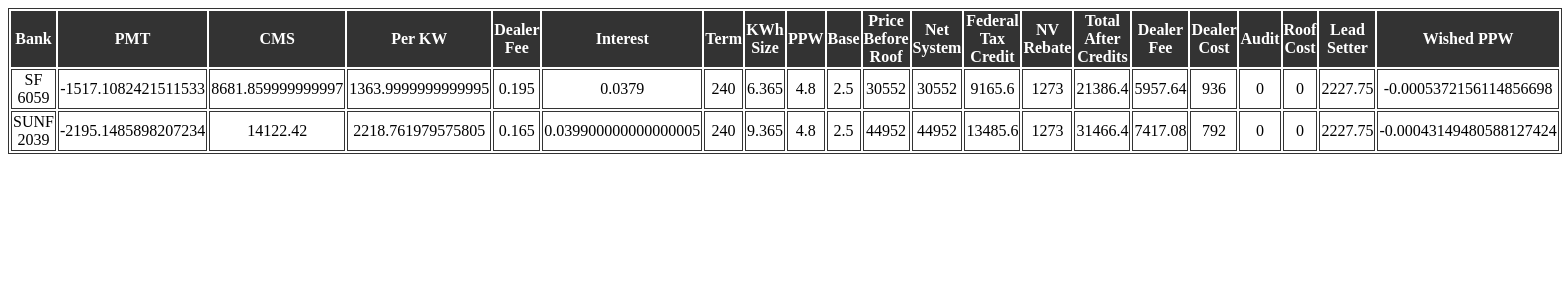
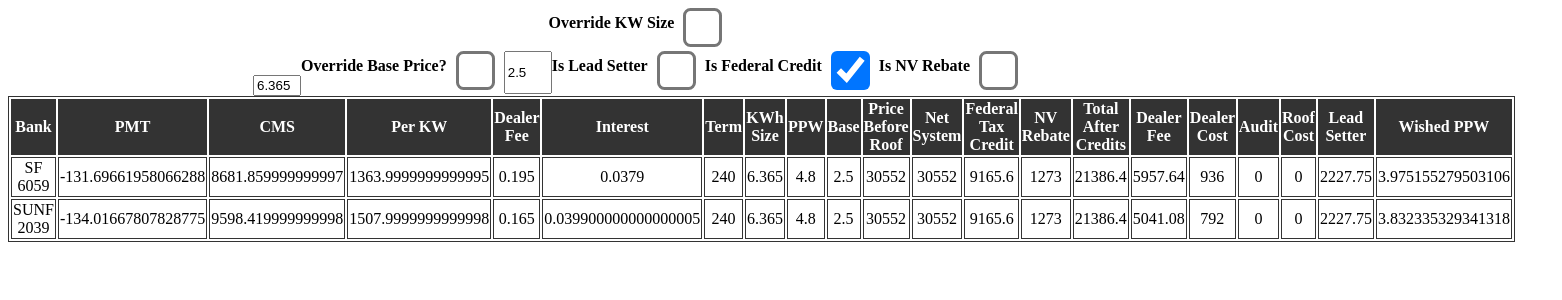
Before and after one commit to cdcalderon/NextEnergyCalculator, an Angular app: page / in a window 1280 px wide. Shown: the top 300 px of the page, 1562 px wide, since content can reach past the window. Built offline with nearby package versions, Linux system fonts and the light colour scheme.

Commit message:
implement Wishedppw and initial kwhsize updates

```diff
--- a/angular.json
+++ b/angular.json
@@ -8,7 +8,11 @@
       "sourceRoot": "src",
       "projectType": "application",
       "prefix": "app",
-      "schematics": {},
+      "schematics": {
+        "@schematics/angular:component": {
+          "styleext": "scss"
+        }
+      },
       "architect": {
         "build": {
           "builder": "@angular-devkit/build-angular:browser",
@@ -23,7 +27,7 @@
               "src/assets"
             ],
             "styles": [
-              "src/styles.css"
+              "src/styles.scss"
             ],
             "scripts": []
           },
@@ -79,7 +83,7 @@
             "tsConfig": "src/tsconfig.spec.json",
             "karmaConfig": "src/karma.conf.js",
             "styles": [
-              "src/styles.css"
+              "src/styles.scss"
             ],
             "scripts": [],
             "assets": [
--- a/src/app/app.component.css
+++ /dev/null
@@ -1,10 +0,0 @@
-table,
-td {
-    border: 1px solid #333;
-}
-
-thead,
-tfoot {
-    background-color: #333;
-    color: #fff;
-}
--- a/src/app/app.component.html
+++ b/src/app/app.component.html
@@ -1,5 +1,51 @@
 <!--The content below is only a placeholder and can be replaced.-->
 <div style="text-align:center">
+  <div>
+    <label class="med-description">
+      Override KW Size
+    </label>
+    <input style="margin: 0 3px" type="checkbox" [(ngModel)]="isOverridekWhSizeActive" (ngModelChange)="onisOverridekWhSizeActiveChange($event)"
+      name="optiona" id="cc" />
+  </div>
+
+  <input dataType="numeric" style="width: 40px" type="text" [(ngModel)]="kWhSize" (ngModelChange)="onkWhSizeChange($event)">
+
+  <div style="display: inline-flex">
+    <div>
+      <label class="med-description">
+        Override Base Price?
+      </label>
+      <input style="margin: 0 3px" type="checkbox" [(ngModel)]="isOverrideBasePriceActive" (ngModelChange)="onisOverrideBasePriceActiveChange($event)"
+        name="optiona" id="cc" />
+    </div>
+
+    <input dataType="numeric" style="width: 40px" type="text" [(ngModel)]="basePrice" (ngModelChange)="onBasePriceChange($event)">
+
+    <div>
+      <label class="med-description">
+        Is Lead Setter
+      </label>
+      <input style="margin: 0 3px" type="checkbox" [(ngModel)]="isLeadSetter" (ngModelChange)="onIsLeadSetterChange($event)"
+        name="optiona" id="cc" />
+    </div>
+
+    <div>
+      <label class="med-description">
+        Is Federal Credit
+      </label>
+      <input style="margin: 0 3px" type="checkbox" [(ngModel)]="isFederalCredit" (ngModelChange)="onIsFederalCreditChange($event)"
+        name="optiona" id="cc" />
+    </div>
+    <div>
+      <label class="med-description">
+        Is NV Rebate
+      </label>
+      <input style="margin: 0 3px" type="checkbox" [(ngModel)]="isNVRebate" (ngModelChange)="onIsNvRebateChange($event)"
+        name="optiona" id="cc" />
+    </div>
+  </div>
+
+
 
   <table>
     <thead>
--- /dev/null
+++ b/src/app/app.component.scss
@@ -0,0 +1,32 @@
+table,
+td {
+    border: 1px solid #333;
+}
+
+thead,
+tfoot {
+    background-color: #333;
+    color: #fff;
+}
+
+.isOnChange {
+  color: salmon;
+}
+
+@supports (zoom:3) {
+	input[type=checkbox]{
+	zoom: 3;
+	}
+}
+@supports not (zoom:3) {
+	input[type=checkbox]{
+		transform: scale(3);
+		margin: 0 5px;
+	}
+}
+label{
+	display: inline-block;
+	vertical-align: top;
+  margin-top: 6px;
+  font-weight: bold;
+}
--- a/src/app/app.component.ts
+++ b/src/app/app.component.ts
@@ -4,7 +4,7 @@ import { BankLoan } from './shared/models/bank-loan-model';
 @Component({
   selector: 'app-root',
   templateUrl: './app.component.html',
-  styleUrls: ['./app.component.css']
+  styleUrls: ['./app.component.scss']
 })
 export class AppComponent implements OnInit {
   title = 'next-solar-calculator';
@@ -12,6 +12,8 @@ export class AppComponent implements OnInit {
   isLeadSetter: boolean = false;
   isFederalCredit: boolean = true;
   isNVRebate: boolean = false;
+  isOverrideBasePriceActive: boolean = false;
+  isOverridekWhSizeActive: boolean = false;
   setter: number = 350;
   desiredKcms: number = 700;
   basePrice: number = 2.5;
@@ -47,7 +49,7 @@ export class AppComponent implements OnInit {
       dealerFeePercent: 16.50 / 100,
       interest: 3.99 / 100,
       term: 240,
-      kWhSize: 9.365,
+      kWhSize: 6.365,
       ppw: 4.80,
       base: 2.50,
       priceBeforeRoof: 0,
@@ -65,39 +67,40 @@ export class AppComponent implements OnInit {
   ];
 
   ngOnInit(): void {
+    this.calculateLoans();
     // let completeLoans: BankLoan[] = [];
-    this.bankLoans = this.bankLoans.map(bl => {
-      const netSystemPrice = this.calculateNetSystemPrice(bl.kWhSize, bl.ppw, bl.dealerFeePercent, bl.roofCost);
-      const nvRebate = this.calculateNvRebate();
-      const federalTaxCredit = this.calculateFederalTaxCredit(netSystemPrice);
-      const priceBeforeRoof = this.calculatePriceBeforeRoof(bl.kWhSize, bl.ppw);
-      const dealerFee = this.calculateDealerFeeAmount(priceBeforeRoof, bl.dealerFeePercent);
-      const totalAfterCredits = this.calculateTotalAfterCredit(nvRebate, federalTaxCredit, netSystemPrice);
-      const cms = this.calculateCms(bl.kWhSize, bl.ppw, bl.base, dealerFee, bl.audit, bl.leadSetter);
-      return <BankLoan>{
-        loanType: bl.loanType,
-        dealerFeePercent: bl.dealerFeePercent,
-        interest: bl.interest,
-        term: bl.term,
-        kWhSize: bl.kWhSize,
-        ppw: bl.ppw,
-        base: bl.base,
-        dealerCost: bl.dealerCost,
-        audit: bl.audit,
-        roofCost: bl.roofCost,
-        leadSetter: this.calculateLeadSetter(),
-        priceBeforeRoof: this.calculatePriceBeforeRoof(bl.kWhSize, bl.ppw),
-        netSystemPrice,
-        federalTaxCredit,
-        nvRebate,
-        totalAfterCredits,
-        dealerFee,
-        wishedPpw: this.calculateWishedPpw(bl.audit, dealerFee),
-        payment: this.calculatePayment(bl.interest, 12, bl.term, totalAfterCredits),
-        cms: cms,
-        perKw: this.calculatePerKW(cms)
-      };
-    });
+    // this.bankLoans = this.bankLoans.map(bl => {
+    //   const netSystemPrice = this.calculateNetSystemPrice(bl.kWhSize, bl.ppw, bl.dealerFeePercent, bl.roofCost);
+    //   const nvRebate = this.calculateNvRebate();
+    //   const federalTaxCredit = this.calculateFederalTaxCredit(netSystemPrice);
+    //   const priceBeforeRoof = this.calculatePriceBeforeRoof(bl.kWhSize, bl.ppw);
+    //   const dealerFee = this.calculateDealerFeeAmount(priceBeforeRoof, bl.dealerFeePercent);
+    //   const totalAfterCredits = this.calculateTotalAfterCredit(nvRebate, federalTaxCredit, netSystemPrice);
+    //   const cms = this.calculateCms(bl.kWhSize, bl.ppw, bl.base, dealerFee, bl.audit, bl.leadSetter);
+    //   return <BankLoan>{
+    //     loanType: bl.loanType,
+    //     dealerFeePercent: bl.dealerFeePercent,
+    //     interest: bl.interest,
+    //     term: bl.term,
+    //     kWhSize: bl.kWhSize,
+    //     ppw: bl.ppw,
+    //     base: bl.base,
+    //     dealerCost: bl.dealerCost,
+    //     audit: bl.audit,
+    //     roofCost: bl.roofCost,
+    //     leadSetter: this.calculateLeadSetter(),
+    //     priceBeforeRoof: this.calculatePriceBeforeRoof(bl.kWhSize, bl.ppw),
+    //     netSystemPrice,
+    //     federalTaxCredit,
+    //     nvRebate,
+    //     totalAfterCredits,
+    //     dealerFee,
+    //     wishedPpw: this.calculateWishedPpw(bl.audit, bl.dealerFeePercent),
+    //     payment: this.calculatePayment2(bl.interest / 12, bl.term, totalAfterCredits, 0, 0),
+    //     cms: cms,
+    //     perKw: this.calculatePerKW(cms)
+    //   };
+    // });
   }
 
   // =-(PMT(3.79%/12,240,21386))*1.035
@@ -117,10 +120,24 @@ export class AppComponent implements OnInit {
     return pmt;
   }
 
-  calculatePerKW(cms: number): number {
-    return cms / this.kWhSize;
+  calculatePayment2(ratePerPeriod: number, numberOfPayments: number, presentValue: number, futureValue: number, type: number) {
+    if (ratePerPeriod != 0.0) {
+      // Interest rate exists
+      const q = Math.pow(1 + ratePerPeriod, numberOfPayments);
+      return -(ratePerPeriod * (futureValue + (q * presentValue))) / ((-1 + q) * (1 + ratePerPeriod * (type)));
+
+    } else if (numberOfPayments != 0.0) {
+      // No interest rate, but number of payments exists
+      return -(futureValue + presentValue) / numberOfPayments;
+    }
+
+    return 0;
   }
 
+  calculatePerKW(cms: number, kWhSize: number): number {
+    return cms / kWhSize;
+  }
+  // =((6.365*1000)*(4.8-8))-5958-0
   calculateCms(
     kWhSize: number,
     ppw: number,
@@ -141,8 +158,8 @@ export class AppComponent implements OnInit {
     return priceBeforeRoof * dealerFeePercent;
   }
 
-  calculateLeadSetter() {
-    return this.kWhSize * this.setter;
+  calculateLeadSetter(kWhSize: number) {
+    return kWhSize * this.setter;
   }
 
   calculatePriceBeforeRoof(kWhSize: number, ppw: number) {
@@ -162,8 +179,8 @@ export class AppComponent implements OnInit {
     return netSystemPrice * (30 / 100);
   }
 
-  calculateNvRebate() {
-    return this.kWhSize * 200;
+  calculateNvRebate(kWhSize: number) {
+    return kWhSize * 200;
   }
 
   calculateTotalAfterCredit(
@@ -182,7 +199,84 @@ export class AppComponent implements OnInit {
     }
   }
 
-  calculateWishedPpw(audit: number, dealerFee: number) {
-    return ((this.desiredKcms / 1000) + this.basePrice + (audit / (this.kWhSize * 1000))) / (1 - dealerFee);
+  calculateWishedPpw(audit: number, dealerFeePercent: number, kWhSize: number) {
+    return ((this.desiredKcms / 1000) + this.basePrice + (audit / (kWhSize * 1000))) / (1 - dealerFeePercent);
+  }
+
+  onIsLeadSetterChange(event: any) {
+    console.log('onIsLeadSetterChange ', event);
+    this.calculateLoans();
+  }
+
+  onIsFederalCreditChange(event: any) {
+    console.log('onIsFederalCreditChange ', event);
+    this.calculateLoans();
+  }
+
+  onIsNvRebateChange(event: any) {
+    console.log('onIsNvRebateChange ', event);
+    this.calculateLoans();
+  }
+
+  onBasePriceChange(event: any) {
+    console.log('onBasePriceChange ', event);
+    if (this.isOverrideBasePriceActive) {
+      this.calculateLoans();
+    }
+  }
+
+  onisOverrideBasePriceActiveChange(event: any) {
+    console.log('onisOverrideBasePriceActiveChange ', event);
+    this.calculateLoans();
+  }
+
+  onisOverridekWhSizeActiveChange(event: any) {
+    console.log('onisOverridekWhSizeActiveChange ', event);
+    this.calculateLoans();
+  }
+
+  onkWhSizeChange(event: any) {
+    console.log('onkWhSizeChangeChange ', event);
+    if (this.isOverridekWhSizeActive) {
+      this.calculateLoans();
+    }
+  }
+
+  calculateLoans() {
+    this.bankLoans = this.bankLoans.map(bl => {
+      bl.kWhSize = this.isOverridekWhSizeActive ? this.kWhSize : bl.kWhSize;
+      bl.base = this.isOverrideBasePriceActive ? this.basePrice : bl.base;
+      const netSystemPrice = this.calculateNetSystemPrice(bl.kWhSize, bl.ppw, bl.dealerFeePercent, bl.roofCost);
+      const nvRebate = this.calculateNvRebate(bl.kWhSize);
+      const federalTaxCredit = this.calculateFederalTaxCredit(netSystemPrice);
+      const priceBeforeRoof = this.calculatePriceBeforeRoof(bl.kWhSize, bl.ppw);
+      const dealerFee = this.calculateDealerFeeAmount(priceBeforeRoof, bl.dealerFeePercent);
+      const totalAfterCredits = this.calculateTotalAfterCredit(nvRebate, federalTaxCredit, netSystemPrice);
+      const cms = this.calculateCms(bl.kWhSize, bl.ppw, bl.base, dealerFee, bl.audit, bl.leadSetter);
+
+      return <BankLoan>{
+        loanType: bl.loanType,
+        dealerFeePercent: bl.dealerFeePercent,
+        interest: bl.interest,
+        term: bl.term,
+        kWhSize: bl.kWhSize,
+        ppw: bl.ppw,
+        base: bl.base,
+        dealerCost: bl.dealerCost,
+        audit: bl.audit,
+        roofCost: bl.roofCost,
+        leadSetter: this.calculateLeadSetter(bl.kWhSize),
+        priceBeforeRoof: this.calculatePriceBeforeRoof(bl.kWhSize, bl.ppw),
+        netSystemPrice,
+        federalTaxCredit,
+        nvRebate,
+        totalAfterCredits,
+        dealerFee,
+        wishedPpw: this.calculateWishedPpw(bl.audit, bl.dealerFeePercent, bl.kWhSize),
+        payment: this.calculatePayment2(bl.interest / 12, bl.term, totalAfterCredits, 0, 0),
+        cms: cms,
+        perKw: this.calculatePerKW(cms, bl.kWhSize)
+      };
+    });
   }
 }
--- a/src/app/app.module.ts
+++ b/src/app/app.module.ts
@@ -1,5 +1,6 @@
 import { BrowserModule } from '@angular/platform-browser';
 import { NgModule } from '@angular/core';
+import { FormsModule } from '@angular/forms';
 
 import { AppComponent } from './app.component';
 
@@ -8,7 +9,8 @@ import { AppComponent } from './app.component';
     AppComponent
   ],
   imports: [
-    BrowserModule
+    BrowserModule,
+    FormsModule
   ],
   providers: [],
   bootstrap: [AppComponent]
```
Also changed, not shown: src/styles.scss (renamed from src/styles.css).
